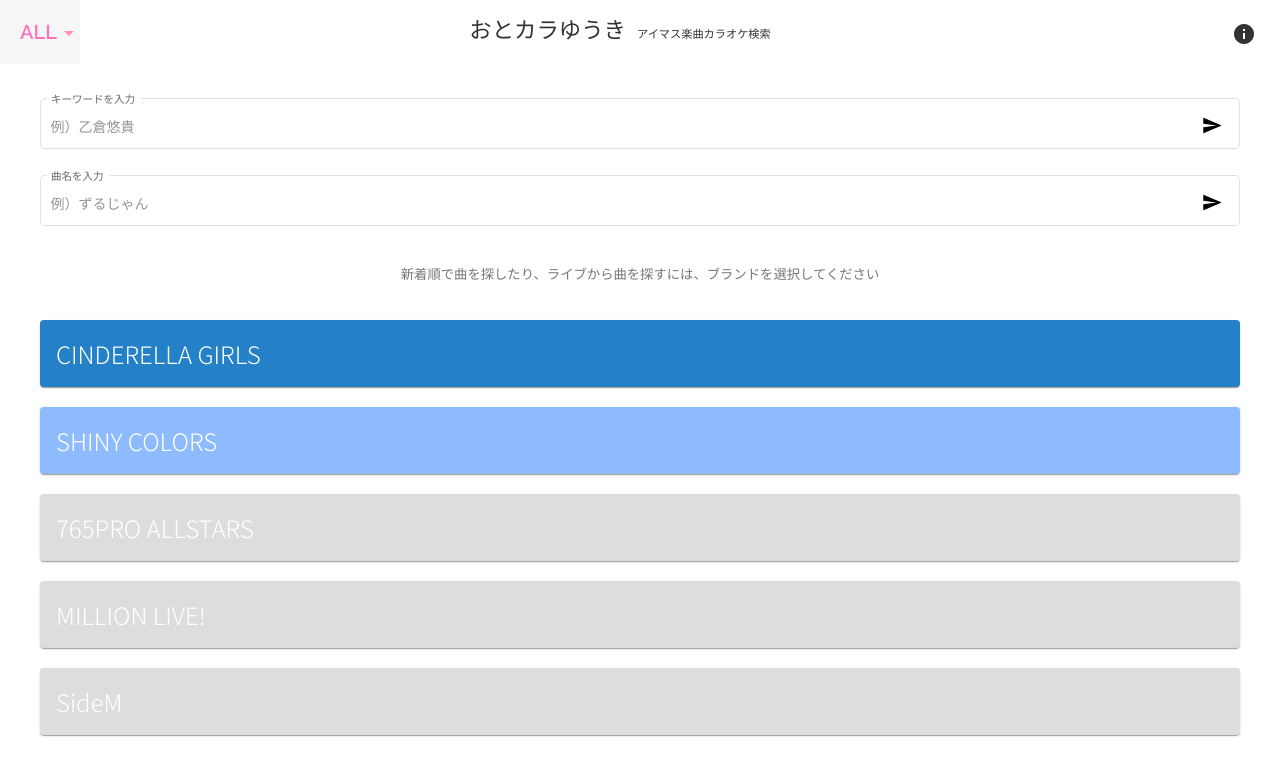
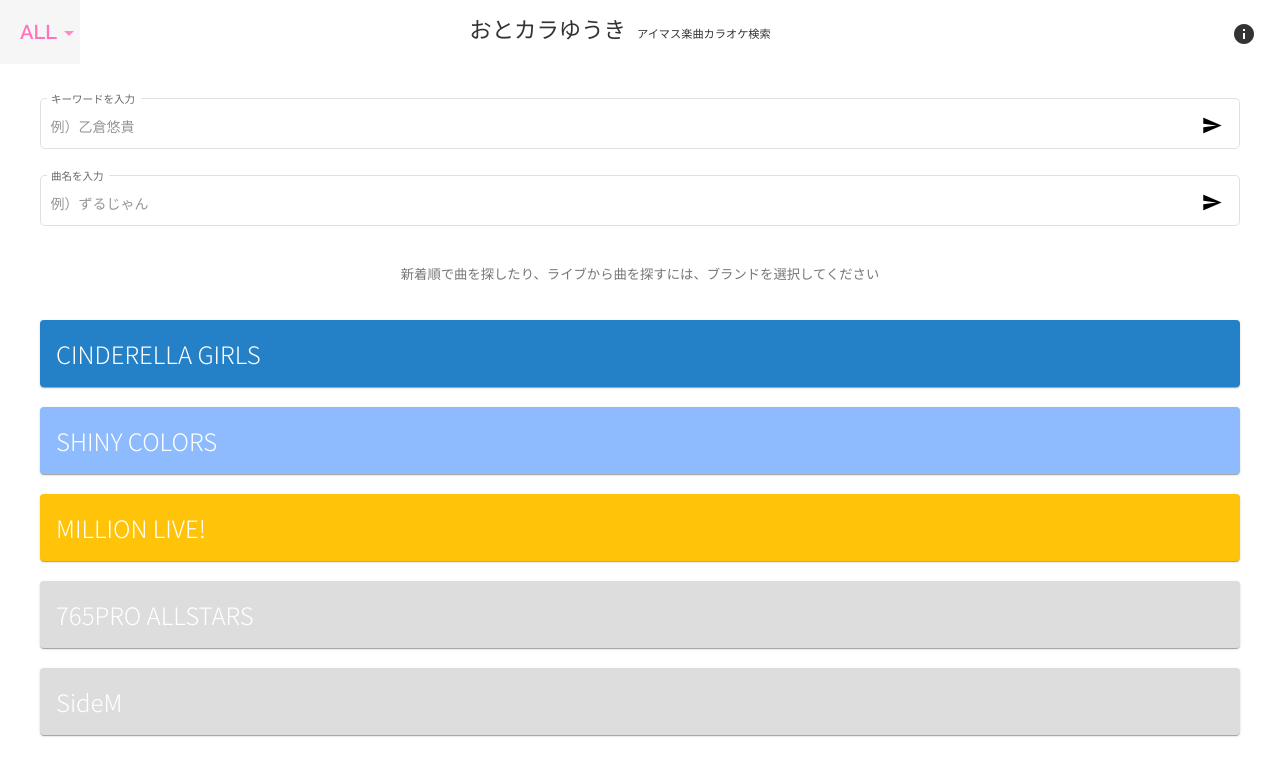
Before and after one commit to otokurarun/otokara-imas, an Angular app: page / in a window 1280 px wide. Shown: the top 776 px of the page. Built offline with nearby package versions, Linux system fonts and the light colour scheme.

Commit message:
ミリオンライブのイベント取得に対応 #10

```diff
--- a/src/app/home-page/home-page.component.html
+++ b/src/app/home-page/home-page.component.html
@@ -28,6 +28,13 @@
       </mat-card>
     </a>
 
+    <!-- ミリオンライブ -->
+    <a routerLink="/ml">
+      <mat-card class="brand-select-card" style="background-color: #ffc309">
+        <mat-card-title class="title">MILLION LIVE! </mat-card-title>
+      </mat-card>
+    </a>
+
     <!-- 765PRO ALLSTARS -->
     <a>
       <mat-card
@@ -35,16 +42,6 @@
         style="background-color: #faadb9"
       >
         <mat-card-title class="title">765PRO ALLSTARS </mat-card-title>
-      </mat-card>
-    </a>
-
-    <!-- ミリオンライブ -->
-    <a>
-      <mat-card
-        class="brand-select-card disabled"
-        style="background-color: #ffc309"
-      >
-        <mat-card-title class="title">MILLION LIVE! </mat-card-title>
       </mat-card>
     </a>
 
--- a/src/app/shared/brand-selector/brand-selector.component.html
+++ b/src/app/shared/brand-selector/brand-selector.component.html
@@ -48,18 +48,16 @@
         <p class="brand-name">SHINY COLORS</p>
       </li>
 
+      <!-- ミリオンライブ -->
+      <li (click)="this.setBrandName('ml')">
+        <p class="brand-mark" style="color: #ffc309">ML</p>
+        <p class="brand-name">MILLION LIVE!</p>
+      </li>
+
       <!-- 765PRO ALLSTARS -->
       <!--
       <li (click)="this.setBrandName('as')">
         <p class="brand-mark" style="color: #f34f6d">AS</p>
-        <p class="brand-name">765PRO ALLSTARS</p>
-      </li>
-      -->
-
-      <!-- ミリオンライブ -->
-      <!--
-      <li (click)="this.setBrandName('as')">
-        <p class="brand-mark" style="color: #ffc309">AS</p>
         <p class="brand-name">765PRO ALLSTARS</p>
       </li>
       -->
--- a/src/app/shared/brand-selector/brand-selector.component.scss
+++ b/src/app/shared/brand-selector/brand-selector.component.scss
@@ -116,7 +116,6 @@
 
       .brand-name {
         color: #444444;
-        // font-family: "Roboto", sans-serif;
         font-weight: lighter;
         display: inline-block;
         font-size: 1.2rem;
```
Also changed, not shown: 1 other file (tests, documents, lock files or other folders).
